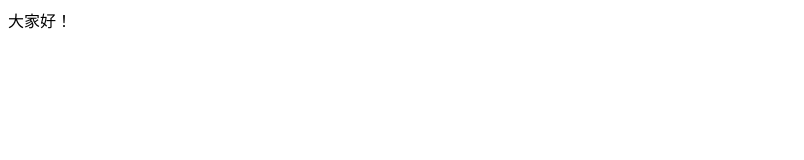
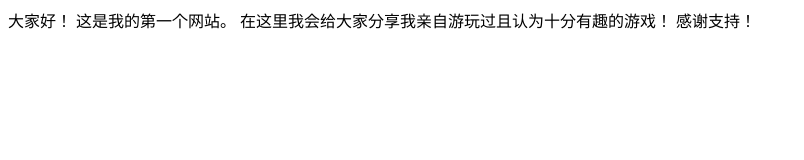
Before and after one commit to EchoYefly/EchoYelfy.github.io, a plain HTML site: page index.html in a window 1280 px wide. Shown: the whole page, without its empty margins (0-804 px from the left). Drawn offline with Linux system fonts and the light colour scheme.

Commit message:
Update index.html

```diff
--- a/index.html
+++ b/index.html
@@ -8,6 +8,10 @@
 
 <body>
     大家好！
+    这是我的第一个网站。
+    在这里我会给大家分享我亲自游玩过且认为十分有趣的游戏！
+    感谢支持！
+
 </body>
 
 </html>
```
